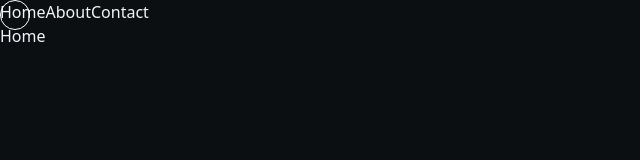
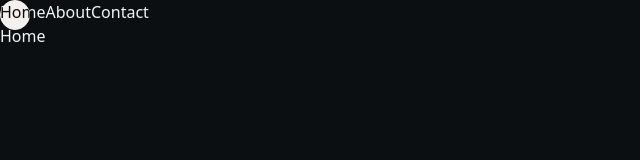
Before and after one commit to Thomas22p/Portfolio, a Vue app: page / in a window 1280 px wide. Shown: the top 160 px of the page, without its empty margins (0-640 px from the left). Built offline with nearby package versions, Linux system fonts and the light colour scheme.

Commit message:
curseur et essai de chargement

```diff
--- a/src/App.vue
+++ b/src/App.vue
@@ -2,12 +2,30 @@
   import { ref, onMounted } from 'vue'
   import { RouterLink, RouterView } from 'vue-router'
   import './assets/style.css'
+  // import LoadingPage from './components/LoadingPage.vue'
 
   const customCursor = ref(null)
 
+  // const isFirstVisit = ref(true)
+
   onMounted(() => {
     animateCursor()
+
+    // Vérifiez si c'est la première visite en utilisant le localStorage
+  // const visitedBefore = localStorage.getItem('visitedBefore')
+
+  // if (visitedBefore) {
+  //   isFirstVisit.value = false
+  // } else {
+  //   // Si c'est la première visite, enregistrez cette information dans le localStorage
+  //   localStorage.setItem('visitedBefore', true)
+  // }
+
   })
+
+
+
+  // curseur personnalisé
 
   const animateCursor = () => {
   window.addEventListener("mousemove", handleMouseMove)
@@ -18,31 +36,45 @@ const handleMouseMove = (e) => {
       const posX = e.clientX;
       const posY = e.clientY;
 
-    const offsetX = -10;
-    const offsetY = -10;
+      const offsetX = -16;
+      const offsetY = -16;
 
       customCursor.value.style.transform = `translate(${posX + offsetX}px, ${posY + offsetY}px)`;
-
-    // Utilise requestAnimationFrame pour une animation plus fluide
-    requestAnimationFrame(animateCursor)
     }
   }
+
+
+
+  // ...
+
 </script>
 
 <template>
+  <div>
     <header>
-
+      <!-- <LoadingPage v-if="isFirstVisit" /> -->
       <div>
-
-      <div class="circle" ref="customCursor"></div>
-
+        <div class="custom-cursor" ref="customCursor"></div>
         <nav>
           <RouterLink to="/" class="text-slate-100">Home</RouterLink>
           <RouterLink to="/about" class="text-slate-100">About</RouterLink>
           <RouterLink to="/contact" class="text-slate-100">Contact</RouterLink>
         </nav>
+
+        <RouterView />
       </div>
     </header>
 
-  <RouterView />
+  </div>
 </template>
+
+
+<style>
+.light-section {
+  background-color: #f9f9f9;
+  padding: 20px;
+  margin: 20px;
+  border: 1px solid #ddd;
+  border-radius: 8px;
+}
+</style>
--- a/src/assets/style.css
+++ b/src/assets/style.css
@@ -15,16 +15,17 @@
     background-color: #0C0F11;
   }
 
-  .circle {
-    --circle-size: 30px;
+  .custom-cursor {
+    --cursor-size: 30px;
     position: fixed;
-    height: var(--circle-size);
-    width: var(--circle-size);
+    z-index: 10;
+    height: var(--cursor-size);
+    width: var(--cursor-size);
+    background-color: white;
     border: 1px solid white;
     border-radius: 50%;
     top: 0;
     left: 0;
     pointer-events: none;
-    transform-origin: center;
-    transition: transform 0.1s ease;
+    mix-blend-mode: difference;
   }
--- /dev/null
+++ b/src/components/LoadingPage.vue
@@ -0,0 +1,46 @@
+<script setup>
+  import { ref, onMounted } from 'vue'
+  import { RouterLink, RouterView } from 'vue-router'
+
+
+  const isFirstVisit = ref(true)
+
+    onMounted(() => {
+    // Vérifiez si c'est la première visite en utilisant le localStorage
+    const visitedBefore = localStorage.getItem('visitedBefore')
+
+    if (visitedBefore) {
+        isFirstVisit.value = false
+    } else {
+        // Si c'est la première visite, enregistrez cette information dans le localStorage
+        localStorage.setItem('visitedBefore', true)
+
+        // Définissez un délai de 20 secondes avant de masquer la page de chargement
+        setTimeout(() => {
+        isFirstVisit.value = false
+        }, 20000) // 20 secondes en millisecondes
+    }
+    })
+</script>
+
+<template>
+    <div class="loading-page">
+      <p>Loading...</p>
+    </div>
+</template>
+
+
+<style scoped>
+  .loading-page {
+    position: fixed;
+    top: 0;
+    left: 0;
+    width: 100vw;
+    height: 100vh;
+    display: flex;
+    justify-content: center;
+    align-items: center;
+    background-color: #fff;
+    z-index: 9999;
+  }
+</style>
```
Lines whose indentation alone changed are shown as unchanged.
